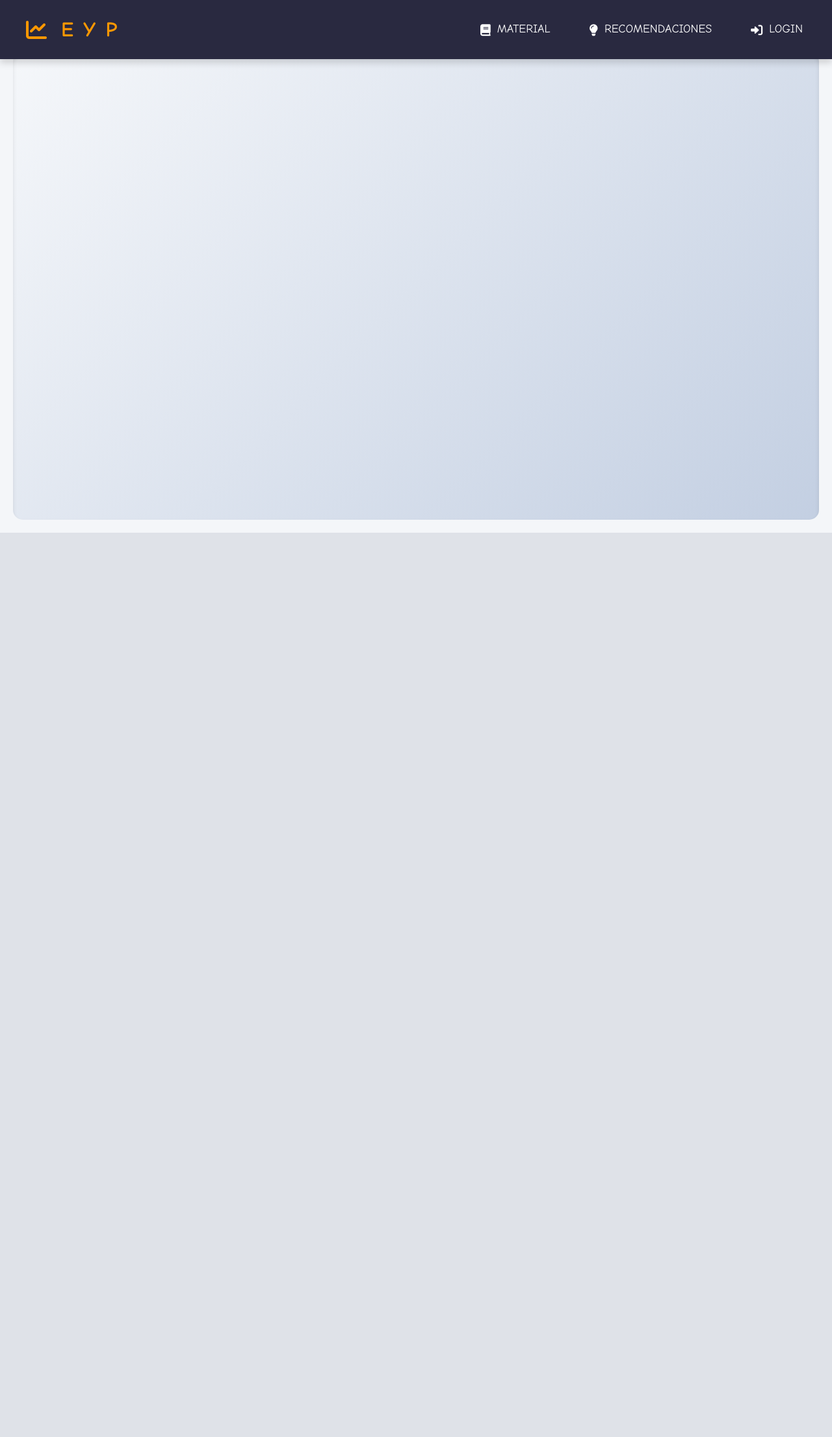
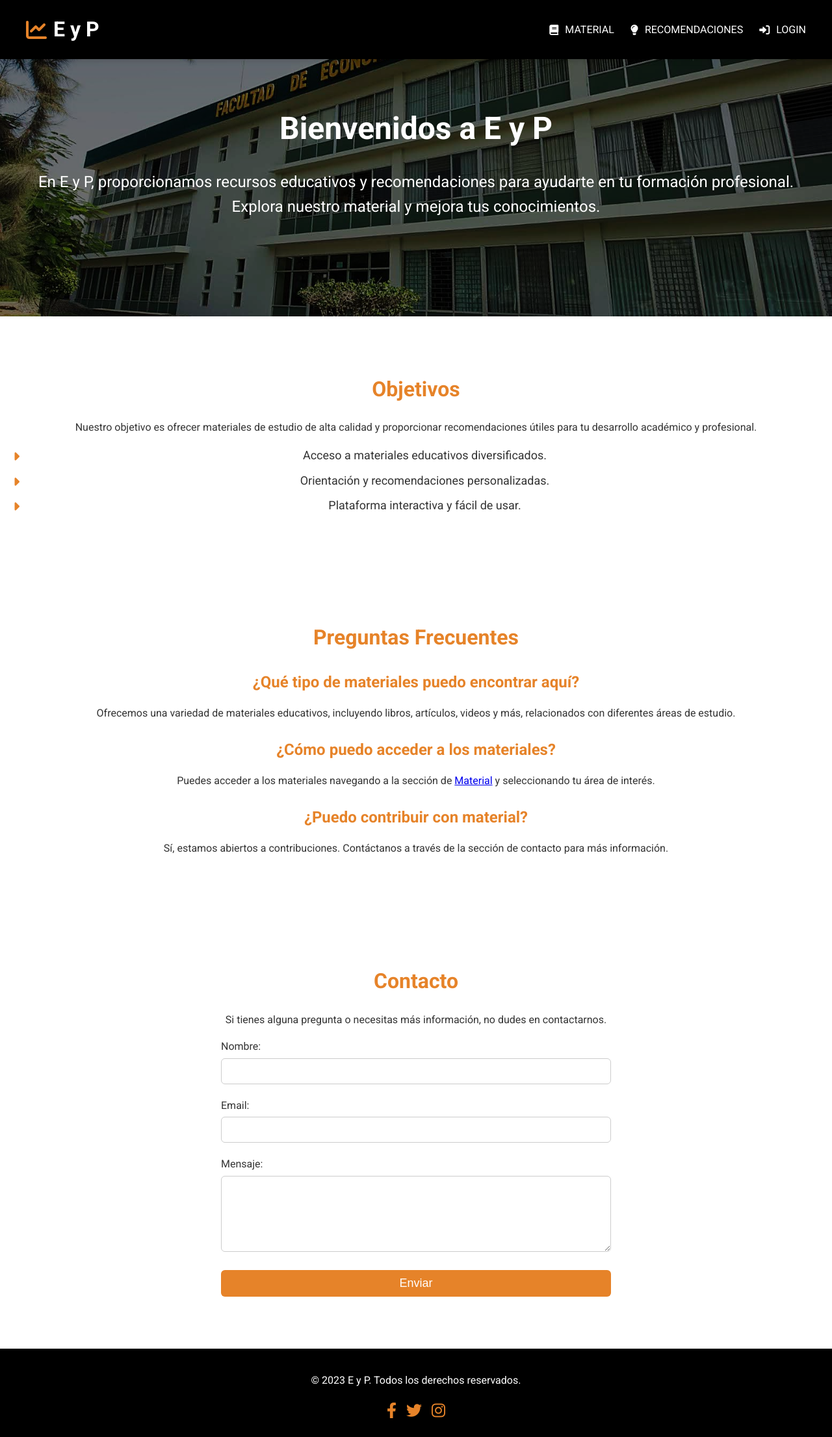
Before and after one commit to Incognito1232-lab/proyecto_ahora_si, a PHP site: page /home/index.html in a window 1280 px wide. Shown: the whole page at 65% size. Before the commit the page ends 820 px from the top, so only its background shows below. Run offline with PHP 8.4, Linux system fonts and the light colour scheme.

Commit message:
avance index

```diff
--- a/proyecto/home/index.html
+++ b/proyecto/home/index.html
@@ -6,16 +6,14 @@
     <title>Index</title>
     <link rel="stylesheet" href="../static/index.css">
     <link href="https://cdnjs.cloudflare.com/ajax/libs/font-awesome/6.0.0-beta3/css/all.min.css" rel="stylesheet">
-    <link href="https://fonts.googleapis.com/css2?family=Comic+Neue:wght@300;400;700&display=swap" rel="stylesheet">
+    <link href="https://fonts.googleapis.com/css2?family=Roboto:wght@300;400;700&display=swap" rel="stylesheet">
 </head>
 <body>
     <!-- Barra de navegación -->
     <div class="navbar">
-        <!-- Sección izquierda: texto "E y P" -->
         <div class="navbar-left">
             <i class="fas fa-chart-line"></i> E y P
         </div>
-        <!-- Sección derecha: enlaces -->
         <div class="navbar-right">
             <a href="../Material/material.html"><i class="fas fa-book"></i> MATERIAL</a>
             <a href="../material/recomendaciones.html"><i class="fas fa-lightbulb"></i> RECOMENDACIONES</a>
@@ -23,9 +21,71 @@
         </div>
     </div>
 
-    <!-- Contenedor principal vacío -->
-    <div class="main-content">
-        <!-- Espacio vacío para contenido futuro -->
+    <!-- Sección de introducción -->
+    <section class="intro">
+        <div class="intro-content">
+            <h1>Bienvenidos a E y P</h1>
+            <p>En E y P, proporcionamos recursos educativos y recomendaciones para ayudarte en tu formación profesional. Explora nuestro material y mejora tus conocimientos.</p>
+        </div>
+    </section>
+
+    <!-- Sección de objetivos -->
+    <section class="objectives">
+        <h2>Objetivos</h2>
+        <p>Nuestro objetivo es ofrecer materiales de estudio de alta calidad y proporcionar recomendaciones útiles para tu desarrollo académico y profesional.</p>
+        <ul>
+            <li>Acceso a materiales educativos diversificados.</li>
+            <li>Orientación y recomendaciones personalizadas.</li>
+            <li>Plataforma interactiva y fácil de usar.</li>
+        </ul>
+    </section>
+
+    <!-- Sección de preguntas frecuentes -->
+    <section class="faq">
+        <h2>Preguntas Frecuentes</h2>
+        <div class="faq-item">
+            <h3>¿Qué tipo de materiales puedo encontrar aquí?</h3>
+            <p>Ofrecemos una variedad de materiales educativos, incluyendo libros, artículos, videos y más, relacionados con diferentes áreas de estudio.</p>
+        </div>
+        <div class="faq-item">
+            <h3>¿Cómo puedo acceder a los materiales?</h3>
+            <p>Puedes acceder a los materiales navegando a la sección de <a href="../Material/material.html">Material</a> y seleccionando tu área de interés.</p>
+        </div>
+        <div class="faq-item">
+            <h3>¿Puedo contribuir con material?</h3>
+            <p>Sí, estamos abiertos a contribuciones. Contáctanos a través de la sección de contacto para más información.</p>
+        </div>
+    </section>
+
+    <!-- Sección de contacto -->
+    <section class="contact">
+        <h2>Contacto</h2>
+        <p>Si tienes alguna pregunta o necesitas más información, no dudes en contactarnos.</p>
+        <form action="submit_contact_form.php" method="POST">
+            <div class="form-group">
+                <label for="name">Nombre:</label>
+                <input type="text" id="name" name="name" required>
+            </div>
+            <div class="form-group">
+                <label for="email">Email:</label>
+                <input type="email" id="email" name="email" required>
+            </div>
+            <div class="form-group">
+                <label for="message">Mensaje:</label>
+                <textarea id="message" name="message" rows="5" required></textarea>
+            </div>
+            <button type="submit">Enviar</button>
+        </form>
+    </section>
+
+    <!-- Footer -->
+    <div class="footer">
+        <p>&copy; 2023 E y P. Todos los derechos reservados.</p>
+        <div class="social-links">
+            <a href="#"><i class="fab fa-facebook-f"></i></a>
+            <a href="#"><i class="fab fa-twitter"></i></a>
+            <a href="#"><i class="fab fa-instagram"></i></a>
+        </div>
     </div>
 </body>
 </html>
--- a/proyecto/material/material.html
+++ b/proyecto/material/material.html
@@ -6,7 +6,7 @@
     <title>Material</title>
     <link rel="stylesheet" href="../static/material.css">
     <link href="https://cdnjs.cloudflare.com/ajax/libs/font-awesome/6.0.0-beta3/css/all.min.css" rel="stylesheet">
-    <link href="https://fonts.googleapis.com/css2?family=Comic+Neue:wght@300;400;500&display=swap" rel="stylesheet">
+    <link href="https://fonts.googleapis.com/css2?family=Roboto:wght@300;400;500&display=swap" rel="stylesheet">
 </head>
 <body>
     <!-- Barra de navegación superior -->
--- a/proyecto/static/index.css
+++ b/proyecto/static/index.css
@@ -1,19 +1,4 @@
 /* General styles */
-*,
-*::before,
-*::after {
-    box-sizing: border-box; /* Esto asegura que el padding y border no causen desbordamientos */
-}
-
-body {
-    margin: 0;
-    font-family: 'Roboto', sans-serif;
-    background-color: #f4f6f9;
-    color: #333;
-    line-height: 1.6;
-    font-size: 1.125rem;
-    font-weight: 400;
-}/* General styles */
 *,
 *::before,
 *::after {
@@ -23,11 +8,9 @@
 body {
     margin: 0;
     font-family: 'Roboto', sans-serif;
-    background-color: #f4f6f9;
+    background-color: #ffffff; /* Fondo blanco */
     color: #333;
     line-height: 1.6;
-    font-size: 1.125rem;
-    font-weight: 400;
 }
 
 /* Navbar styles */
@@ -35,193 +18,7 @@
     display: flex;
     justify-content: space-between;
     align-items: center;
-    background-color: #1e1e2f;
-    color: #fff;
-    padding: 15px 30px;
-    position: fixed;
-    top: 0;
-    left: 0;
-    width: 100%;
-    z-index: 1000;
-    box-shadow: 0 4px 6px rgba(0, 0, 0, 0.1);
-    transition: background-color 0.3s ease, box-shadow 0.3s ease;
-}
-
-.navbar:hover {
-    background-color: #292940;
-    box-shadow: 0 6px 10px rgba(0, 0, 0, 0.15);
-}
-
-.navbar-left {
-    font-size: 1.8rem;
-    font-weight: 700;
-    letter-spacing: 1px;
-    text-transform: uppercase;
-    color: #ff9800;
-    display: flex;
-    align-items: center;
-}
-
-.navbar-left i {
-    margin-right: 10px;
-    font-size: 2rem;
-}
-
-.navbar-right {
-    display: flex;
-    gap: 20px;
-}
-
-.navbar-right a {
-    color: #fff;
-    text-decoration: none;
-    font-size: 1rem;
-    font-weight: 500;
-    position: relative;
-    display: flex;
-    align-items: center;
-    gap: 5px;
-    padding: 5px;
-    transition: color 0.3s ease, transform 0.3s ease;
-}
-
-.navbar-right a:hover {
-    color: #ff9800;
-    transform: translateY(-3px);
-}
-
-.navbar-right a::after {
-    content: '';
-    position: absolute;
-    left: 0;
-    bottom: -2px;
-    width: 100%;
-    height: 2px;
-    background-color: #ff9800;
-    transform: scaleX(0);
-    transform-origin: right;
-    transition: transform 0.3s ease;
-}
-
-.navbar-right a:hover::after {
-    transform: scaleX(1);
-    transform-origin: left;
-}
-
-/* Main content styles */
-.main-content {
-    display: flex;
-    flex-direction: column;
-    justify-content: center;
-    align-items: center;
-    min-height: calc(100vh - 80px);
-    padding: 20px;
-    background: linear-gradient(135deg, #ece9f1, #d5dae3);
-    text-align: center;
-    box-shadow: inset 0 4px 6px rgba(0, 0, 0, 0.1);
-    border-radius: 15px;
-    margin: 80px 20px 20px 20px;
-}
-
-.main-content h1 {
-    font-size: 2.5rem;
-    color: #1e1e2f;
-    margin-bottom: 20px;
-    text-shadow: 2px 2px 5px rgba(0, 0, 0, 0.1);
-}
-
-.main-content p {
-    font-size: 1.25rem;
-    max-width: 800px;
-    color: #555;
-    margin-bottom: 30px;
-    line-height: 1.8;
-}
-
-/* Call-to-action button */
-.main-content .btn {
-    padding: 10px 20px;
-    font-size: 1.125rem;
-    color: #fff;
-    background-color: #ff9800;
-    border: none;
-    border-radius: 30px;
-    cursor: pointer;
-    transition: background-color 0.3s ease, transform 0.3s ease;
-    box-shadow: 0 4px 6px rgba(0, 0, 0, 0.1);
-    display: flex;
-    align-items: center;
-    gap: 10px;
-}
-
-.main-content .btn i {
-    font-size: 1.2rem;
-}
-
-.main-content .btn:hover {
-    background-color: #e68900;
-    transform: scale(1.05);
-}
-
-/* Footer styles */
-.footer {
-    background-color: #1e1e2f;
-    color: #fff;
-    text-align: center;
-    padding: 20px;
-    margin-top: 20px;
-}
-
-.footer a {
-    color: #ff9800;
-    text-decoration: none;
-    margin: 0 10px;
-    transition: color 0.3s ease;
-}
-
-.footer a:hover {
-    color: #e68900;
-}
-
-/* Responsive design */
-@media (max-width: 768px) {
-    .navbar {
-        flex-direction: column;
-        align-items: flex-start;
-        padding: 10px 20px;
-    }
-
-    .navbar-left {
-        margin-bottom: 10px;
-        font-size: 1.5rem;
-    }
-
-    .navbar-right {
-        flex-direction: column;
-        gap: 10px;
-    }
-
-    .main-content {
-        padding: 30px 15px;
-        margin: 100px 10px 10px 10px;
-    }
-
-    .main-content h1 {
-        font-size: 2rem;
-    }
-
-    .main-content p {
-        font-size: 1rem;
-    }
-}
-
-
-/* Navbar styles */
-.navbar {
-    display: flex;
-    justify-content: space-between;
-    align-items: center;
-    background-color: #212121;
+    background-color: #000000;
     color: #fff;
     padding: 20px 40px;
     position: fixed;
@@ -229,131 +26,32 @@
     left: 0;
     width: 100%;
     z-index: 1000;
-    box-sizing: border-box; /* Aseguramos que el padding no cause desbordamiento */
+    box-shadow: 0 4px 6px rgba(0, 0, 0, 0.1);
     transition: all 0.3s ease;
 }
 
 .navbar-left {
     font-size: 2rem;
     font-weight: 700;
-    letter-spacing: 2px;
-    text-transform: uppercase;
-    white-space: nowrap; /* Asegura que el texto no se divida */
+    display: flex;
+    align-items: center;
+    gap: 10px; /* Espacio entre el icono y el texto */
+}
+
+.navbar-left i {
+    color: #E68329;
 }
 
 .navbar-right {
     display: flex;
-    justify-content: space-between;
     align-items: center;
+    gap: 25px;
 }
 
 .navbar-right a {
     color: #ffffff;
     text-decoration: none;
-    margin-left: 25px;
-    font-size: 1.125rem;
-    font-weight: 500;
-    text-transform: uppercase;
-    transition: color 0.3s ease-in-out, transform 0.3s ease-in-out;
-}
-
-.navbar-right a:hover {
-    color: #ff9800;
-    transform: scale(1.1);
-}
-
-/* Main content styles */
-.main-content {
-    display: flex;
-    justify-content: center;
-    align-items: center;
-    min-height: calc(100vh - 80px);
-    background: linear-gradient(135deg, #f5f7fa, #c3cfe2);
-    padding: 20px;
-    text-align: center;
-}
-
-/* Responsive design */
-@media (max-width: 768px) {
-    .navbar {
-        flex-direction: column;
-        align-items: flex-start;
-        padding: 15px 20px; /* Ajuste del padding para evitar el desbordamiento */
-    }
-
-    .navbar-left {
-        margin-bottom: 10px;
-        font-size: 1.8rem;
-    }
-
-    .navbar-right a {
-        margin-left: 0;
-        margin-right: 15px;
-        font-size: 1rem;
-    }
-
-    .main-content {
-        padding: 40px 20px;
-        background: linear-gradient(135deg, #e9ecef, #d1d9e6);
-    }
-
-    .main-content p {
-        font-size: 1.25rem;
-    }
-}
-/* General styles */
-*,
-*::before,
-*::after {
-    box-sizing: border-box;
-}
-
-body {
-    margin: 0;
-    font-family: 'Comic Neue', sans-serif; /* Tipografía amigable */
-    background-color: #f4f6f9;
-    color: #333;
-    line-height: 1.6;
-    font-size: 1.125rem;
-    font-weight: 400;
-}
-
-/* Navbar styles */
-.navbar {
-    display: flex;
-    justify-content: space-between;
-    align-items: center;
-    background-color: #212121;
-    color: #fff;
-    padding: 20px 40px;
-    position: fixed;
-    top: 0;
-    left: 0;
-    width: 100%;
-    z-index: 1000;
-    box-shadow: 0px 4px 6px rgba(0, 0, 0, 0.1); /* Sutil sombra */
-}
-
-.navbar-left {
-    font-size: 2rem;
-    font-weight: 700;
-    letter-spacing: 2px;
-    text-transform: uppercase;
-    display: flex;
-    align-items: center;
-    gap: 10px; /* Espacio entre el icono y el texto */
-}
-
-.navbar-right {
-    display: flex;
-    align-items: center;
-    gap: 25px; /* Espacio uniforme entre los enlaces */
-}
-
-.navbar-right a {
-    color: #ffffff;
-    text-decoration: none;
-    font-size: 1.125rem;
+    font-size: 1rem;
     font-weight: 500;
     text-transform: uppercase;
     transition: color 0.3s ease-in-out, transform 0.3s ease-in-out;
@@ -363,16 +61,169 @@
 }
 
 .navbar-right a:hover {
-    color: #ff9800; /* Color de resaltado al pasar el mouse */
+    color: #E68329;
     transform: scale(1.1);
 }
 
-/* Main content styles */
-.main-content {
-    min-height: calc(100vh - 80px);
-    background: linear-gradient(135deg, #f5f7fa, #c3cfe2);
+/* Section styles */
+section {
+    padding: 60px 20px;
+    text-align: center;
+}
+
+section h2 {
+    font-size: 2rem;
+    margin-bottom: 20px;
+    color: #E68329;
+}
+
+/* Introduction section */
+.intro {
+    position: relative;
+    background: url('../static/img/facultad-eyp.jpg') no-repeat center center;
+    background-size: cover;
+    color: #fff;
+    padding: 120px 20px;
+    text-align: center;
+    display: flex;
+    justify-content: center;
+    align-items: center;
+}
+
+.intro::before {
+    content: "";
+    position: absolute;
+    top: 0;
+    left: 0;
+    width: 100%;
+    height: 100%;
+    background: rgba(0, 0, 0, 0.5); /* Sombra para hacer resaltar el texto */
+    z-index: 1;
+}
+
+.intro-content {
+    position: relative;
+    z-index: 2;
+}
+
+.intro h1 {
+    font-size: 3rem;
+    margin-bottom: 20px;
+}
+
+.intro p {
+    font-size: 1.5rem;
+    margin-bottom: 30px;
+}
+
+/* Objectives section */
+.objectives ul {
+    list-style: none;
+    padding: 0;
+}
+
+.objectives li {
+    font-size: 1.125rem;
+    margin-bottom: 10px;
+    padding-left: 1.5em;
+    position: relative;
+}
+
+.objectives li::before {
+    content: "\f0da"; /* FontAwesome icon */
+    font-family: 'Font Awesome 5 Free';
+    font-weight: 900;
+    position: absolute;
+    left: 0;
+    color: #E68329;
+    font-size: 1.25rem;
+}
+
+/* FAQ section */
+.faq-item {
+    margin-bottom: 20px;
+}
+
+.faq-item h3 {
+    font-size: 1.5rem;
+    margin-bottom: 10px;
+    color: #E68329;
+}
+
+/* Contact section */
+.contact form {
+    max-width: 600px;
+    margin: 0 auto;
+    display: flex;
+    flex-direction: column;
+    gap: 20px;
+}
+
+.form-group {
+    text-align: left;
+}
+
+.form-group label {
+    font-size: 1rem;
+    margin-bottom: 5px;
+    display: block;
+}
+
+.form-group input,
+.form-group textarea {
+    width: 100%;
+    padding: 10px;
+    border: 1px solid #CCCCCC;
+    border-radius: 6px;
+    font-size: 1rem;
+}
+
+.form-group input:focus,
+.form-group textarea:focus {
+    border-color: #E68329;
+    outline: none;
+}
+
+button[type="submit"] {
+    padding: 10px 20px;
+    font-size: 1.125rem;
+    color: #fff;
+    background-color: #E68329;
+    border: none;
+    border-radius: 6px;
+    cursor: pointer;
+    transition: background-color 0.3s ease, transform 0.3s ease;
+}
+
+button[type="submit"]:hover {
+    background-color: #E66229;
+    transform: scale(1.05);
+}
+
+/* Footer styles */
+.footer {
+    background-color: #000000;
+    color: #fff;
+    text-align: center;
     padding: 20px;
-    text-align: center;
+    margin-top: 20px;
+}
+
+.footer .social-links {
+    display: flex;
+    justify-content: center;
+    gap: 15px;
+    margin-top: 10px;
+}
+
+.footer .social-links a {
+    color: #E68329;
+    text-decoration: none;
+    font-size: 1.5rem;
+}
+
+.footer .social-links a:hover {
+    color: #E66229;
 }
 
 /* Responsive design */
@@ -384,16 +235,28 @@
     }
 
     .navbar-left {
+        margin-bottom: 10px;
         font-size: 1.8rem;
     }
 
     .navbar-right {
         flex-direction: column;
-        align-items: flex-start;
         gap: 15px;
     }
 
-    .navbar-right a {
-        font-size: 1rem;
+    .hero h1 {
+        font-size: 2.5rem;
+    }
+
+    .hero p {
+        font-size: 1.25rem;
+    }
+
+    section {
+        padding: 40px 20px;
+    }
+
+    section h2 {
+        font-size: 1.5rem;
     }
 }
```
Also changed, not shown: proyecto/static/estadistica.css (+6 -6 lines), proyecto/static/material.css (+8 -7 lines), proyecto/static/img/facultad-eyp.jpg (added).
